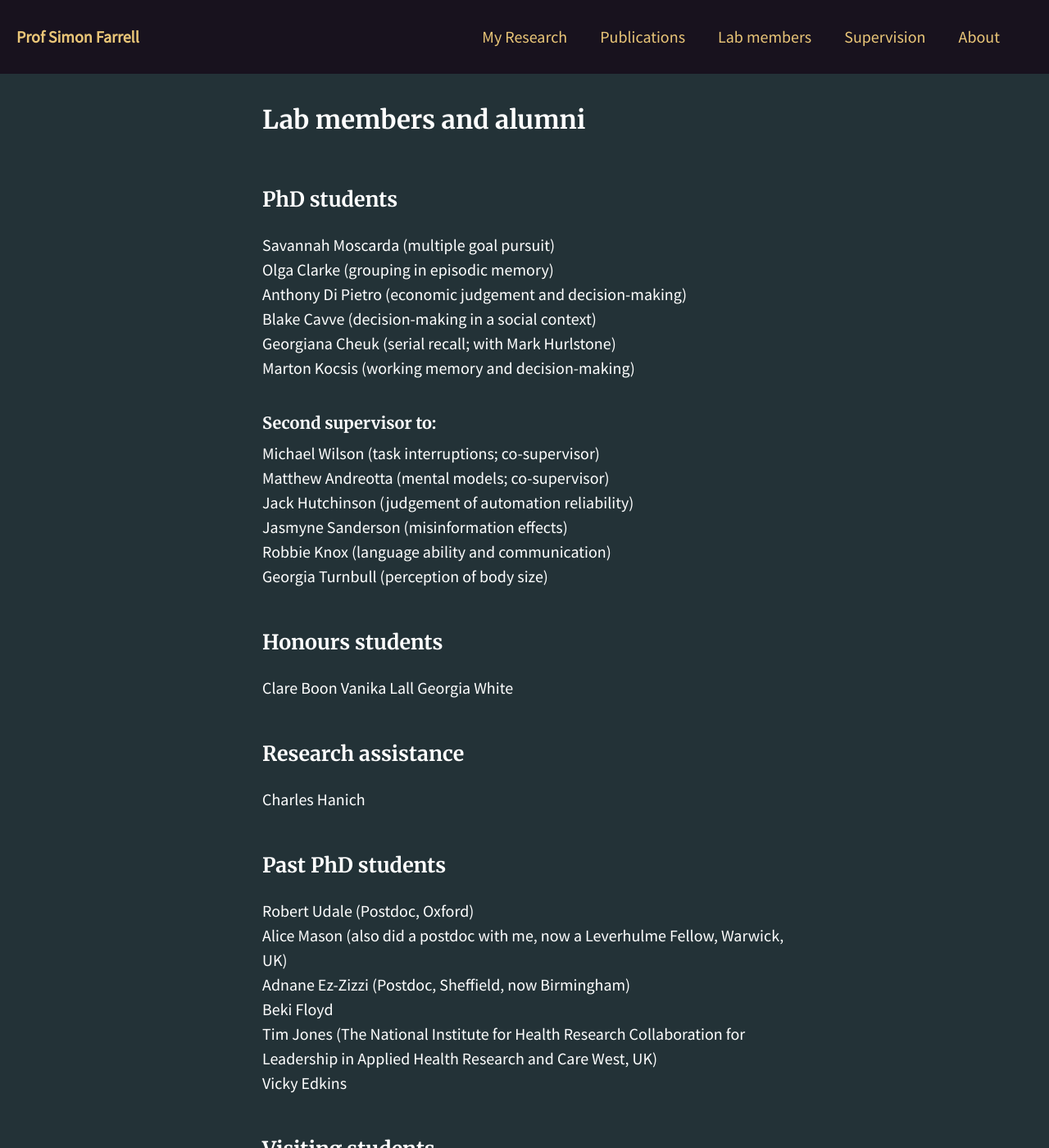
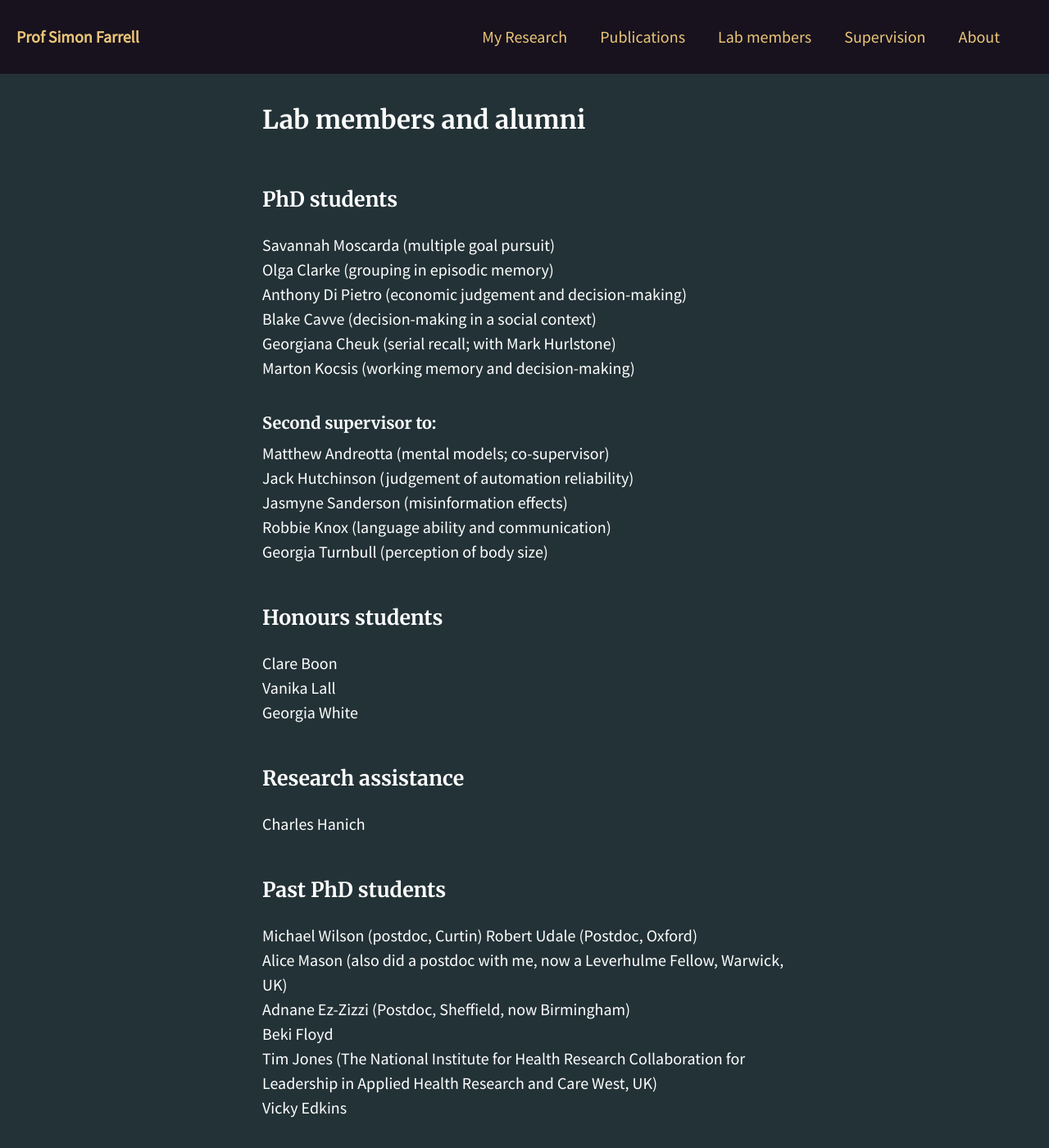
Before and after one commit to psy-farrell/psy-farrell.github.io, a Jekyll site: the page built from _pages/members.md, in a window 1280 px wide and 1400 px high. Shown: the whole window at 82% size. Built offline with Jekyll 4.4.1, drawn with Linux system fonts in a browser that asks for light colours.

Commit message:
update members

```diff
--- a/_pages/members.md
+++ b/_pages/members.md
@@ -14,7 +14,6 @@
 
 ### Second supervisor to: ###
 
-Michael Wilson (task interruptions; co-supervisor)
 Matthew Andreotta (mental models; co-supervisor)
 Jack Hutchinson (judgement of automation reliability)
 Jasmyne Sanderson (misinformation effects)
@@ -33,6 +32,7 @@
 
 ## Past PhD students ##
 
+Michael Wilson (postdoc, Curtin)
 Robert Udale (Postdoc, Oxford)
 Alice Mason (also did a postdoc with me, now a Leverhulme Fellow, Warwick, UK)
 Adnane Ez-Zizzi  (Postdoc, Sheffield, now Birmingham)
```
